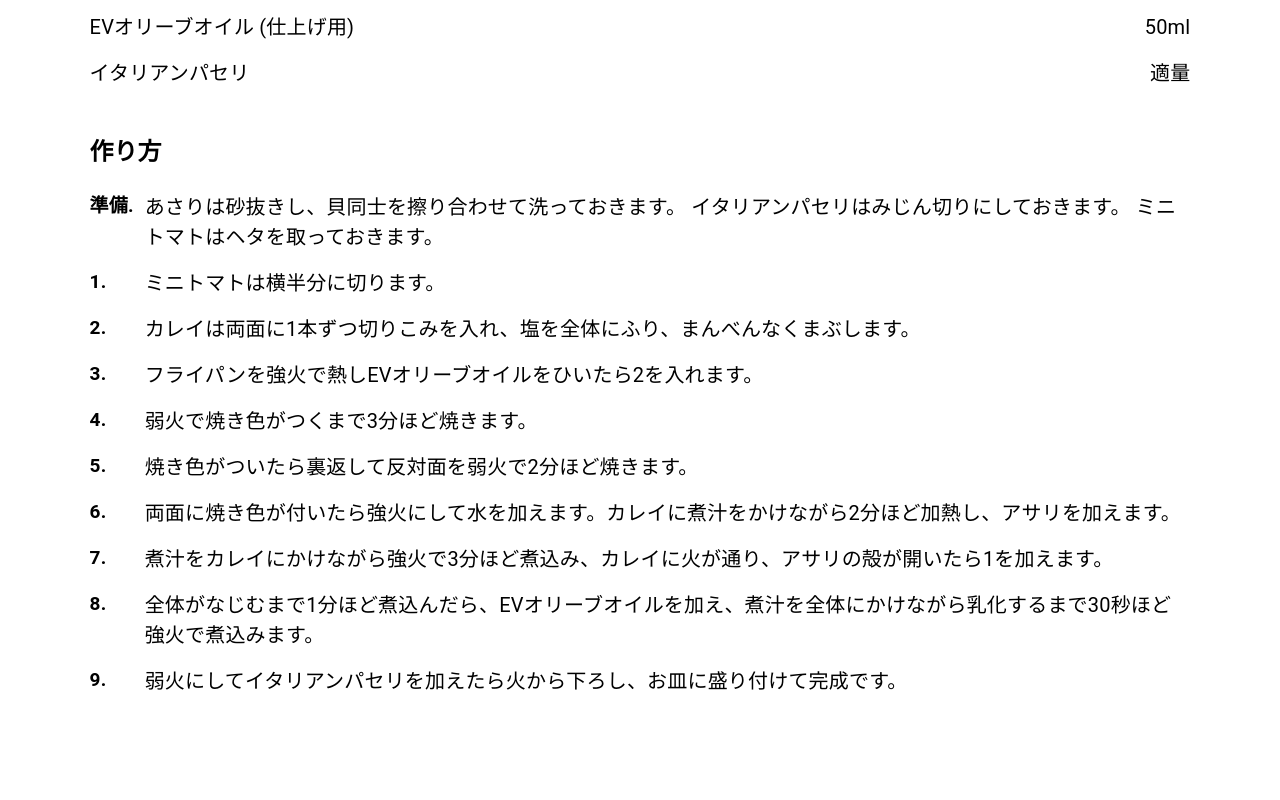
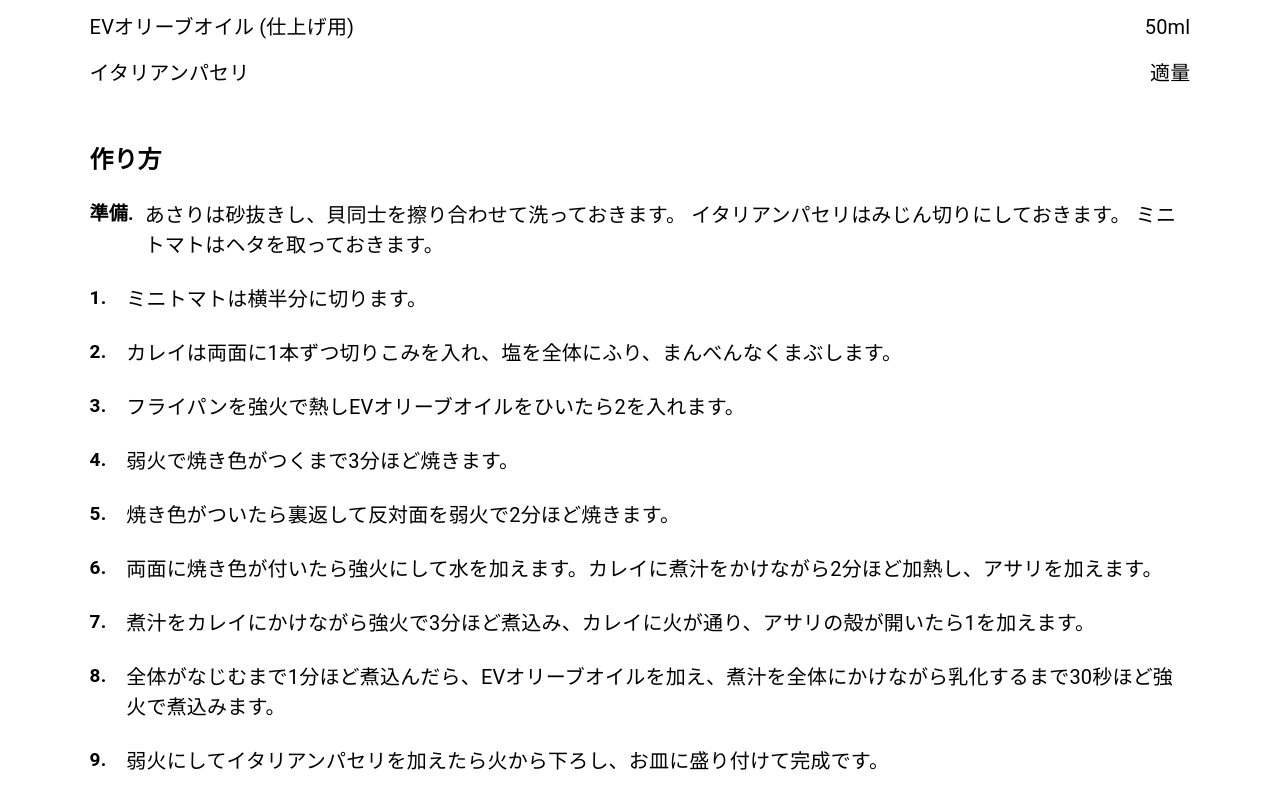
Before and after one commit to nkserveren26/myrecipe-frontend, a React (Create React App) app: page /recipes/1 in a window 1280 px wide. Shown: the part 1038-1838 px from the top of the page. Before the commit the page ends 1750 px from the top, so only its background shows below. Built offline with nearby package versions, Linux system fonts and the light colour scheme.

Commit message:
RecipePageの作り方のレイアウト調整

```diff
--- a/src/components/page/RecipePage.tsx
+++ b/src/components/page/RecipePage.tsx
@@ -131,19 +131,19 @@ export const RecipePage: React.FC = () => {
                     ))}
                 </Box>
             </Box>
-            <Box mt={6}>
+            <Box mt={7}>
                 <Typography pb={1} fontWeight="bold" variant="h5" sx={{ textAlign: 'left' }}>
                     作り方
                 </Typography>
                 <Box mt={2} >
                     {recipe.steps.map((step, index) => (
-                        <Grid container key={index} sx={{ marginBottom: 2 }}>
-                            <Grid item xs={0.6} style={{ textAlign: 'left' }}>
+                        <Grid container key={index} sx={{ marginBottom: 3 }}>
+                            <Grid item xs={step.number === '準備' ? 0.6 : 0.4} style={{ textAlign: 'left' }}>
                                 <Typography variant="body1" sx={{ fontSize: '19px', fontWeight: 'bold' }}>
                                     {step.number}.
                                 </Typography>
                             </Grid>
-                            <Grid item xs={11.3} style={{ textAlign: 'left' }}>
+                            <Grid item xs={step.number === '準備' ? 11.4 : 11.6} style={{ textAlign: 'left' }}>
                                 <Typography variant="body1" sx={{ fontSize: '20px' }}>
                                     {step.description}
                                 </Typography>
```
